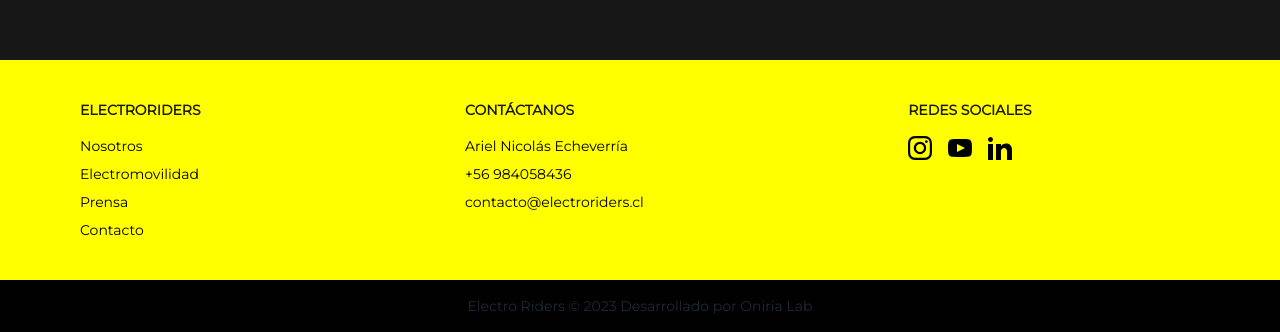
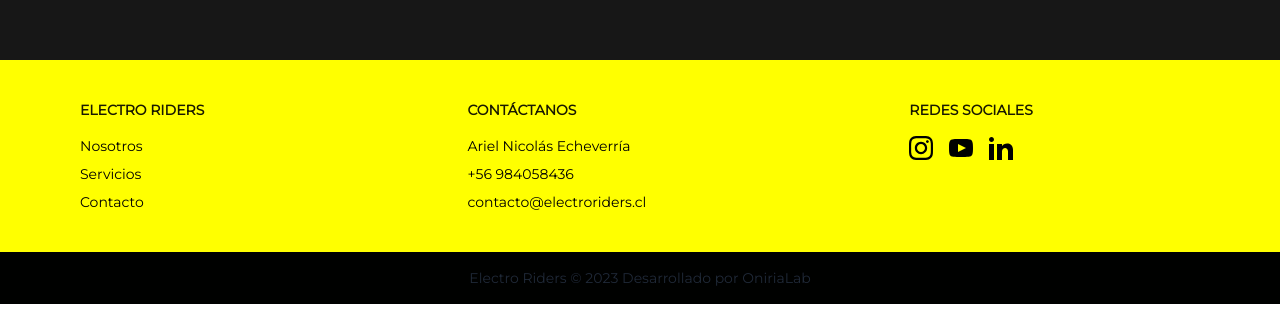
Before and after one commit to maufuenbus/electroriders, a React (Create React App) app: page / in a window 1280 px wide. Shown: the part 2460-2792 px from the top of the page. After the commit the page ends 2764 px from the top, so only its background shows below. Built offline with nearby package versions, Linux system fonts and the light colour scheme.

Commit message:
Cambios menú del footer

```diff
--- a/src/components/base/Footer.js
+++ b/src/components/base/Footer.js
@@ -7,10 +7,9 @@
       <div className="footer p-10 text-negro mx-auto max-w-7xl ">
 
           <nav className='pl-10'>
-            <header className="footer-title text-negro opacity-90">ElectroRiders</header>
+            <header className="footer-title text-negro opacity-90"><Link to="/inicio" className="link link-hover">Electro Riders</Link></header>
             <Link to="/nosotros" className="link link-hover">Nosotros</Link>
-            <Link to="/electromovilidad" className="link link-hover">Electromovilidad</Link>
-            <Link to="/prensa" className="link link-hover">Prensa</Link>
+            <Link to="/servicios" className="link link-hover">Servicios</Link>
             <Link to="/contacto" className="link link-hover">Contacto</Link>
           </nav>
           <nav className='pl-10'>
@@ -36,7 +35,7 @@
 
       <div className="footer footer-center p-4 bg-negro text-base-content">
         <aside>
-          <p>Electro Riders © {new Date().getFullYear()} Desarrollado por Oniria Lab</p>
+          <p>Electro Riders © {new Date().getFullYear()} Desarrollado por OniriaLab</p>
         </aside>
       </div>
 
```
